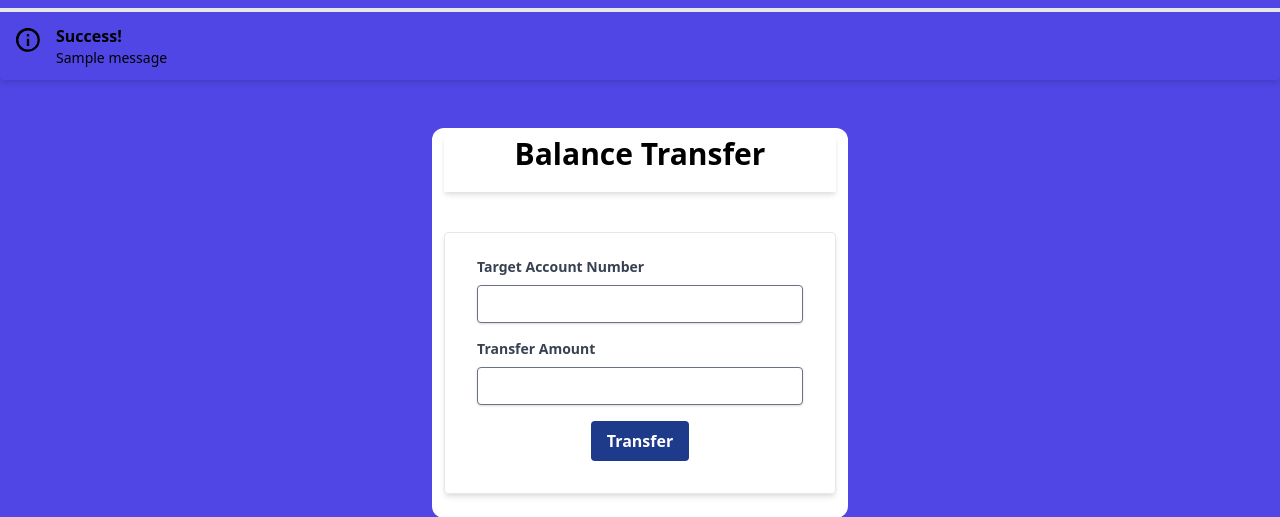
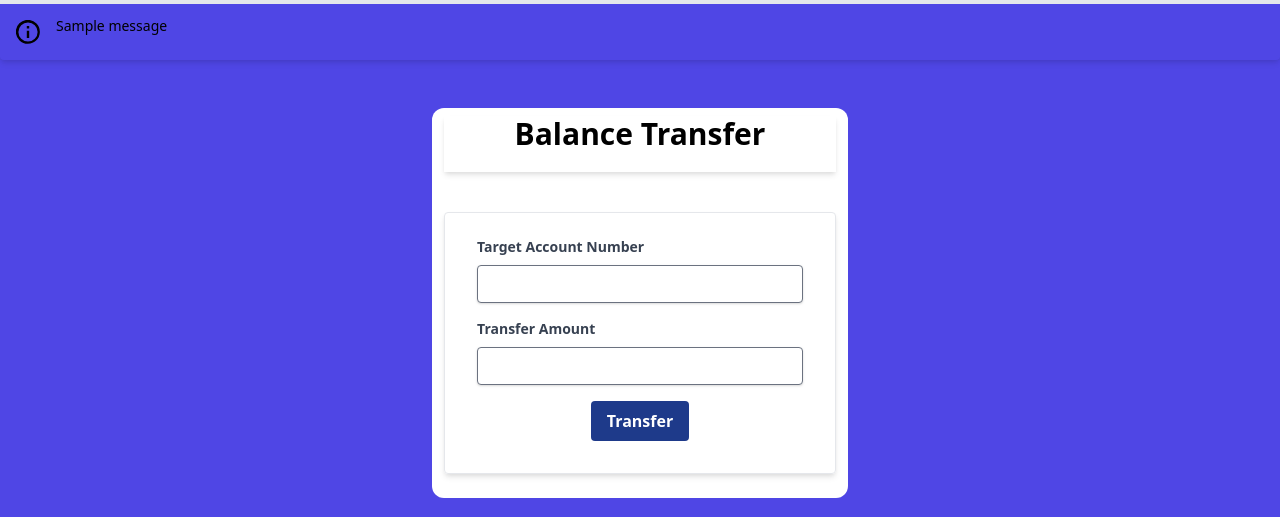
Before and after one commit to talhasan06/mamar_bank_practice_1, a Django app: page /accounts/transfer_balance/ in a window 1280 px wide. Shown: the part 78-595 px from the top of the page. Run offline with Django 4.2, Linux system fonts and the light colour scheme; one stand-in notice (Sample message) is shown; some libraries are stand-ins or nearby versions.

Commit message:
jani na 1

```diff
--- a/core/templates/messages.html
+++ b/core/templates/messages.html
@@ -1,13 +1,10 @@
 {% for message in messages %}
-
-<div class="bg-teal-100 border-t-4 border-teal-500 rounded-b text-teal-900 px-4 py-3 shadow-md mt-2" role="alert">
+<div class="bg-teal-100 border-t-4 border-teal-500 rounded-b text-teal-900 px-4 py-3 shadow-md" role="alert">
     <div class="flex">
-        <div class="py-1"><svg class="fill-current h-6 w-6 text-teal-500 mr-4" xmlns="http://www.w3.org/2000/svg" viewBox="0 0 20 20"><path d="M2.93 17.07A10 10 0 1 1 17.07 2.93 10 10 0 0 1 2.93 17.07zm12.73-1.41A8 8 0 1 0 4.34 4.34a8 8 0 0 0 11.32 11.32zM9 11V9h2v6H9v-4zm0-6h2v2H9V5z"/></svg></div>
-        <div>
-            <p class="font-bold">Success!</p>
-            <p class="text-sm">{{ message }}</p>
-        </div>
+    <div class="py-1"><svg class="fill-current h-6 w-6 text-teal-500 mr-4" xmlns="http://www.w3.org/2000/svg" viewBox="0 0 20 20"><path d="M2.93 17.07A10 10 0 1 1 17.07 2.93 10 10 0 0 1 2.93 17.07zm12.73-1.41A8 8 0 1 0 4.34 4.34a8 8 0 0 0 11.32 11.32zM9 11V9h2v6H9v-4zm0-6h2v2H9V5z"/></svg></div>
+    <div>
+        <p class="text-sm">{{ message }}</p>
+    </div>
     </div>
 </div>
-
 {% endfor %}
```
